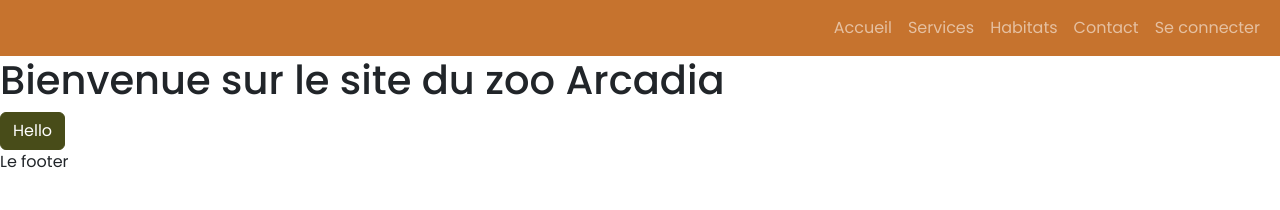
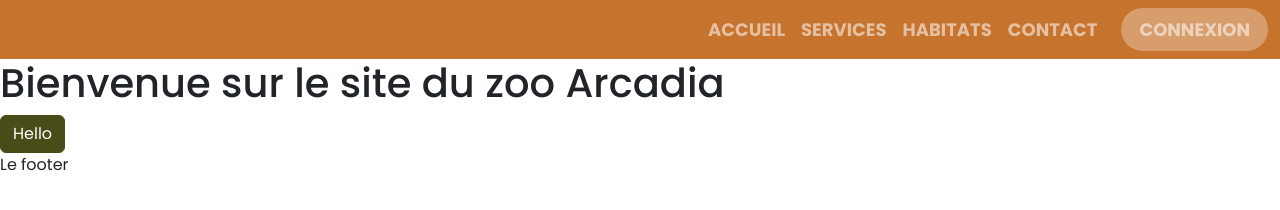
Before and after one commit to sophiedannery/Arcadia-V2, a website with bundled scripts: page index.html in a window 1280 px wide. Built offline with nearby package versions, Linux system fonts and the light colour scheme; files whose address does not match are found by name.

Commit message:
Adding Button Connexion Header

```diff
--- a/index.html
+++ b/index.html
@@ -30,20 +30,20 @@
               <div class="collapse navbar-collapse" id="navbarSupportedContent">
                 <ul class="navbar-nav ms-auto mb-2 mb-lg-0">
                   <li class="nav-item">
-                    <a class="nav-link" href="/">Accueil</a>
+                    <a class="nav-link" href="/">ACCUEIL</a>
                   </li>
                   <li class="nav-item">
-                    <a class="nav-link" href="#">Services</a>
+                    <a class="nav-link" href="#">SERVICES</a>
                   </li>
                   <li class="nav-item">
-                    <a class="nav-link" href="#">Habitats</a>
+                    <a class="nav-link" href="#">HABITATS</a>
                   </li>
                   <li class="nav-item">
-                    <a class="nav-link" href="#">Contact</a>
+                    <a class="nav-link" href="#">CONTACT</a>
                   </li>
 
-                  <li class="nav-item">
-                    <a class="nav-link" href="#">Se connecter</a>
+                  <li class="nav-item ms-lg-3">
+                    <a class="nav-link btn-connect" href="#">CONNEXION</a>
                   </li>
                 </ul>
 
--- a/scss/main.scss
+++ b/scss/main.scss
@@ -8,3 +8,28 @@ $logo-height: auto;
     width: $logo-width;
     height: $logo-height;
 }
+
+.navbar-nav .nav-link{
+    font-weight: bold;
+    font-size: 18px;
+}
+
+.btn-connect{
+
+    padding: 8px 18px !important;
+    border-radius: 30px;
+    background-color: rgba($color: #fff, $alpha: 0.3);
+    transition: all 0.3s ease;
+}
+
+.btn-connect:hover{
+    background-color: #fff;
+    color: $secondary;
+    text-decoration: none;
+}
+
+@media (max-width 700px){
+    .btn-connect{
+        margin-left: 0px !important;
+    }
+}
```
Also changed, not shown: scss/main.css, 1 other file.
